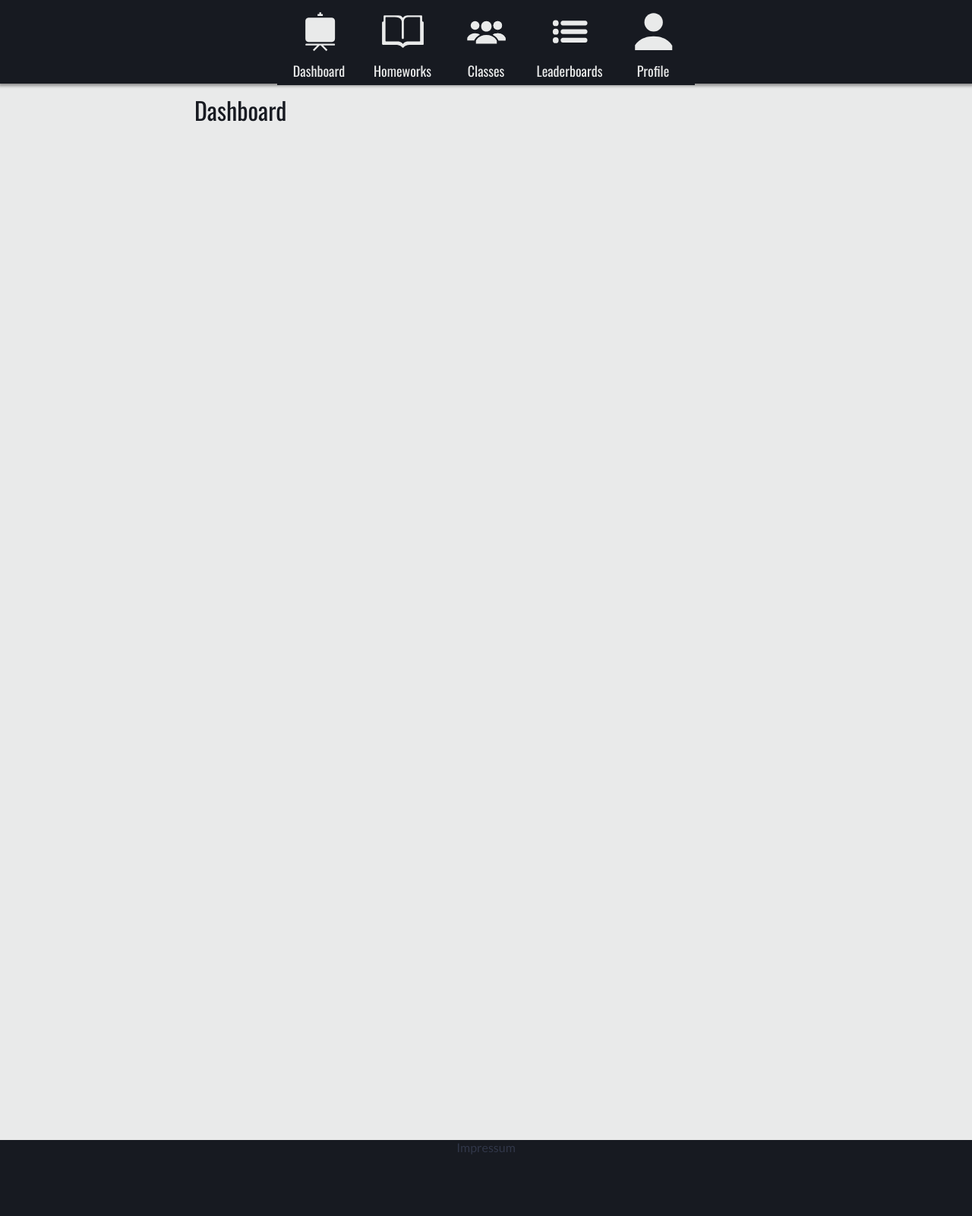
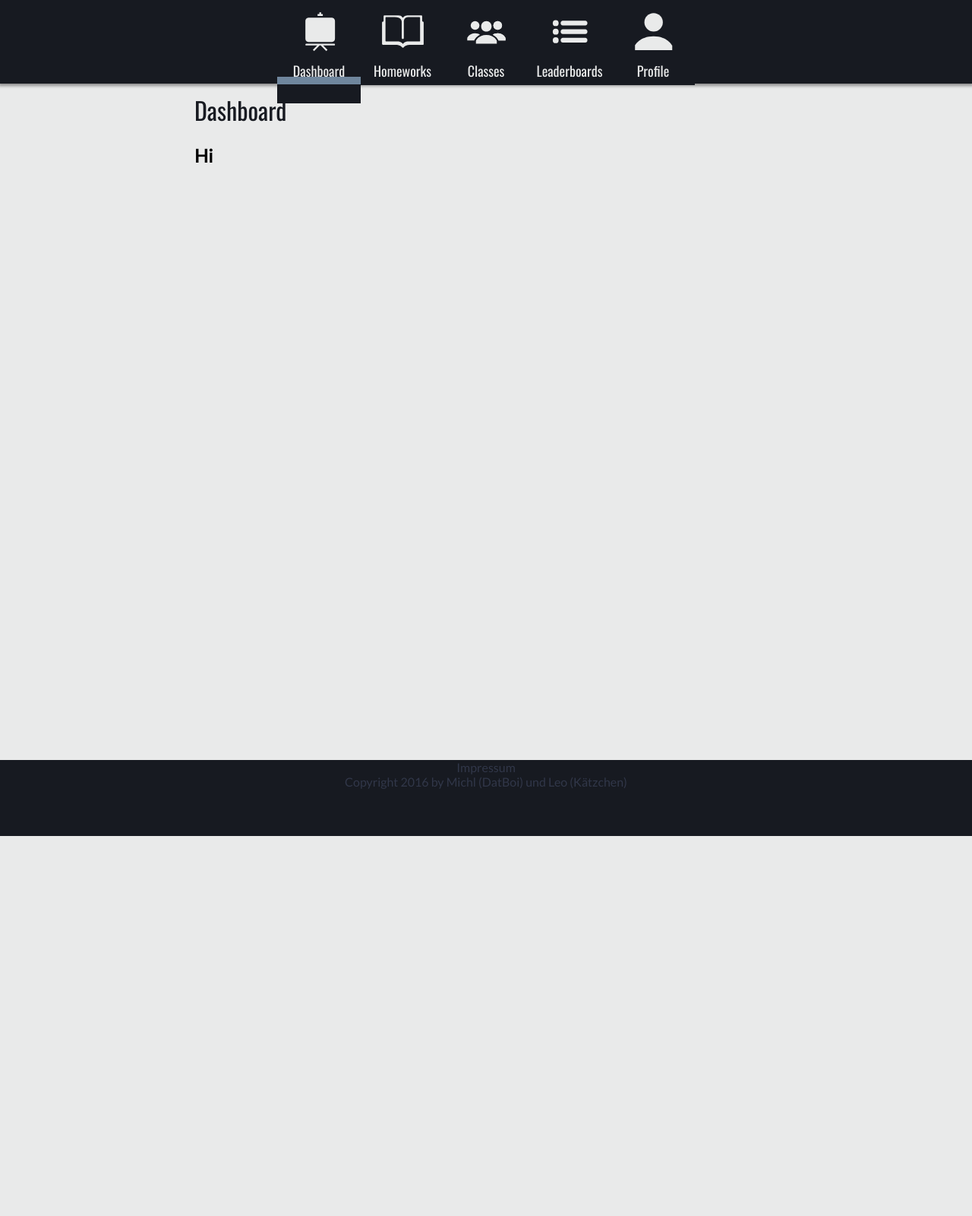
Before and after one commit to thekatze/HWS, a PHP site: page / in a window 1280 px wide. Shown: the whole page at 76% size. After the commit the page ends 1100 px from the top, so only its background shows below. Run offline with PHP 8.4, Linux system fonts and the light colour scheme; some libraries are stand-ins or nearby versions.

Commit message:
I'm writing this with vi
did stuff

```diff
--- a/index.html
+++ b/index.html
@@ -29,11 +29,11 @@
     <div id="app">
       <header>
         <ul>
-          <router-link to="/"><li class="navItem"><img src="icons/dashboard.svg"><span>Dashboard</span></li></router-link>
-          <router-link to="/homeworks"><li class="navItem"><img src="icons/homeworks.svg"><span>Homeworks</span></li></router-link>
-          <router-link to="/classes"><li class="navItem"><img src="icons/classes.svg"><span>Classes</span></li></router-link>
-          <router-link to="/leaderboards"><li class="navItem"><img src="icons/leaderboards.svg"><span>Leaderboards</span></li></router-link>
-          <router-link to="/profile"><li class="navItem"><img src="icons/profile.svg"><span>Profile</span></li></router-link>
+          <router-link to="/"><li class="navItem"><img src="svg/dashboard.svg"><span>Dashboard</span></li></router-link>
+          <router-link to="/homeworks"><li class="navItem"><img src="svg/homeworks.svg"><span>Homeworks</span></li></router-link>
+          <router-link to="/classes"><li class="navItem"><img src="svg/classes.svg"><span>Classes</span></li></router-link>
+          <router-link to="/leaderboards"><li class="navItem"><img src="svg/leaderboards.svg"><span>Leaderboards</span></li></router-link>
+           <router-link to="/profile"><li class="navItem"><img src="svg/profile.svg"><span>Profile</span></li></router-link>
         </ul>
       </header>
 
@@ -42,24 +42,36 @@
       </main>
 
       <footer>
-        <a href="./impressum.html">Impressum</a>
+        <a href="./impressum.html">Impressum</a> <br />
+        <span>Copyright 2016 by Michl (DatBoi) und Leo (Kätzchen)</span>
       </footer>
     </div>
 
  <template id="dashboard">
-    <h1> Dashboard </h1>
+    <div>
+      <h1> Dashboard </h1>
+      <h2> Hi </h2>
+    </div>
   </template>
   <template id="homeworks">
-    <h1> Homeworks </h1>
+    <div>
+      <h1> Homeworks </h1>
+    </div>
   </template>
   <template id="classes">
-    <h1> Classes </h1>
+    <div>
+      <h1> Classes </h1>
+    </div>
   </template>
   <template id="leaderboards">
-    <h1> Leaderboards </h1>
+    <div>
+      <h1> Leaderboards </h1>
+    </div>
   </template>
   <template id="profile">
-    <h1> Profile </h1>
+    <div>
+      <h1> Profile </h1>
+    </div>
   </template>
   </body>
 
--- a/style/style.css
+++ b/style/style.css
@@ -92,6 +92,17 @@ header ul a:visited {
     color: #e9eaea;
 }
 
+
+a.router-link-active .navItem::after {
+    content: " ";
+    background: #6f869d;
+    height: 10px;
+    width: 100%;
+    display: -webkit-inline-box;
+    position: relative;
+    transform: translateY(-200%);
+}
+
 /*
     Main
 */
@@ -101,9 +112,9 @@ main {
     box-sizing: border-box;
     width: 100%;
 
+    height: 1000px;
 
     background-color: #e9eaea;
-    height: 1500px;
 
     padding: 100px 20% 200px 20%;
 }
@@ -118,6 +129,8 @@ h1 {
 /*
     Footer
 */
+
+
 
 footer {
     height: 100px;
```
Also changed, not shown: dashboard.html (deleted, +0 -9 lines), icons/classes.svg (deleted), icons/dashboard.svg (deleted), icons/homeworks.svg (deleted), icons/leaderboards.svg (deleted), icons/profile.svg (deleted), svg/classes.svg (added), svg/dashboard.svg (added), svg/homeworks.svg (added), svg/leaderboards.svg (added), svg/profile.svg (added).
